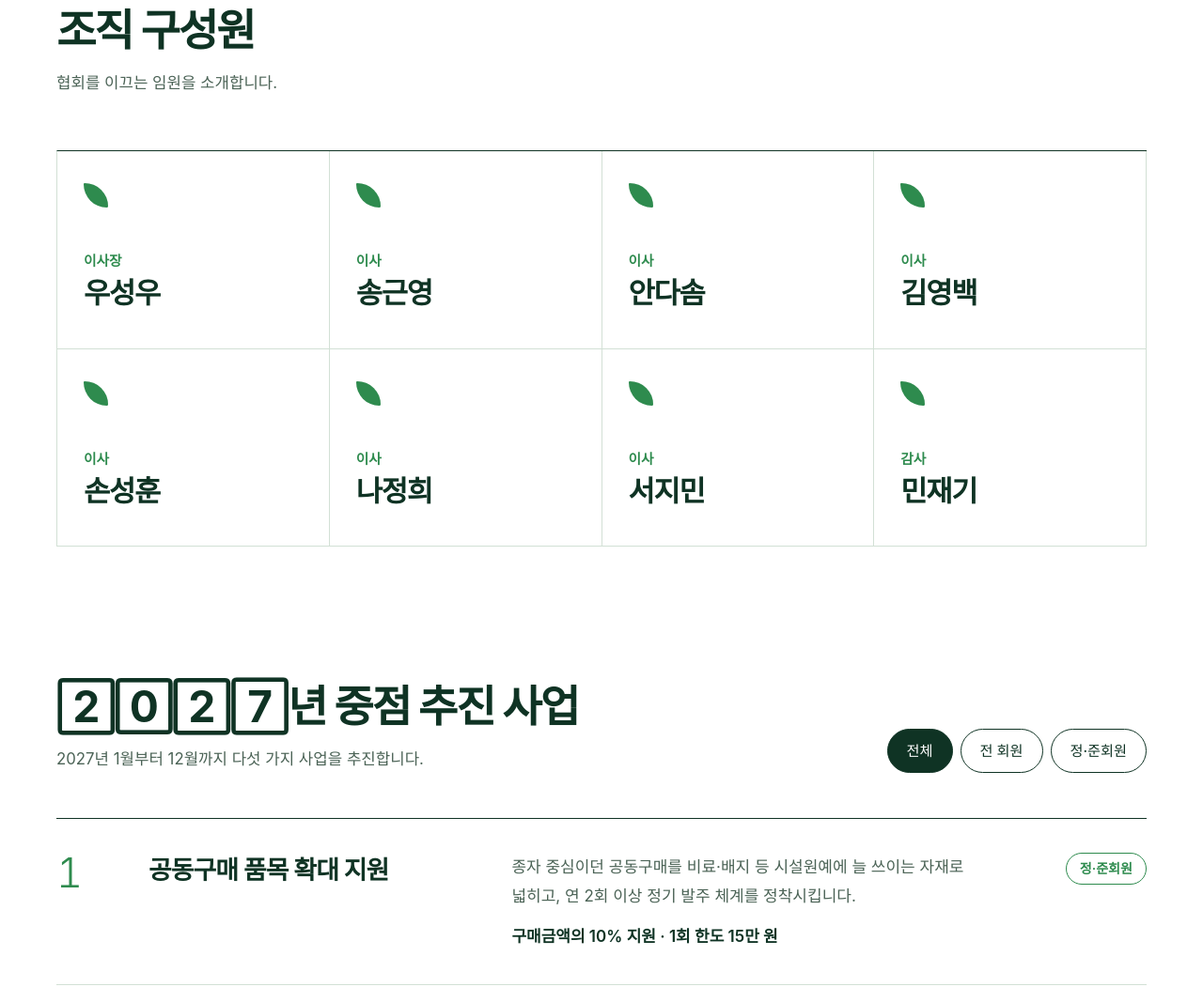
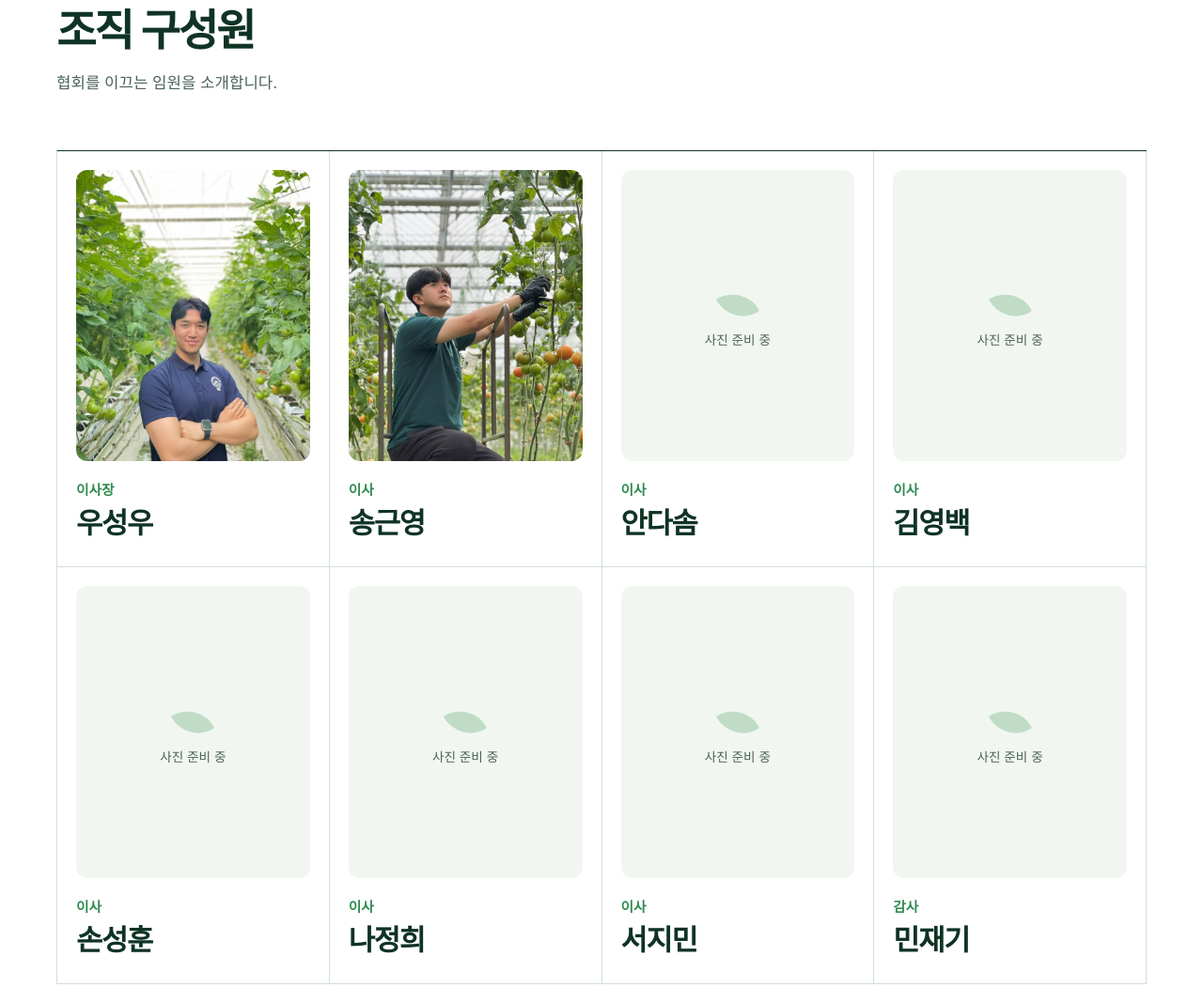
Before and after one commit to dgpha/dgpha.github.io, a plain HTML site: page index.html in a window 1280 px wide. Shown: the part 5289-6340 px from the top of the page at 94% size. Drawn offline with Linux system fonts and the light colour scheme; a web font is replaced by a local one.

Commit message:
조직 구성원에 사진 칸 추가 (우성우·송근영 사진, 나머지는 빈 칸)
Co-Authored-By: Claude Opus 5.5 <noreply@anthropic.com>

```diff
--- a/index.html
+++ b/index.html
@@ -424,6 +424,16 @@ h2{font-weight:650;letter-spacing:-.045em;line-height:1.3}
 .lb .lbn{position:absolute;top:50%;translate:0 -50%;width:54px;height:54px;border-radius:50%;border:1px solid #fff;background:none;color:#fff;font:inherit;font-size:.85rem;font-weight:600;cursor:pointer}
 .lb .lbn:hover{background:#fff;color:var(--ink)}
 .lb .prev{left:clamp(10px,2vw,36px)}.lb .next{right:clamp(10px,2vw,36px)}
+
+/* ---------- 구성원 사진 칸: 사진이 없으면 '사진 준비 중' 빈 칸 ---------- */
+.people li{padding:20px 20px 26px}
+.people .role{margin-top:18px}
+.ph{position:relative;z-index:2;aspect-ratio:4/5;border-radius:12px;overflow:hidden;background:var(--paper);display:grid;place-items:center}
+.ph::before{content:"";width:34px;height:34px;border-radius:var(--leafshape);background:#2e8b4e40;transform:rotate(-30deg);margin-top:-22px}
+.ph::after{content:"사진 준비 중";position:absolute;left:0;right:0;top:calc(50% + 14px);text-align:center;font-size:.85rem;color:var(--soft)}
+.ph img{position:absolute;inset:0;z-index:1;width:100%;height:100%;object-fit:cover;transition:transform .8s cubic-bezier(.2,.7,.2,1)}
+.people li:hover .ph img{transform:scale(1.06)}
+@media (max-width:900px){.people li{padding:14px 14px 20px}}
 </style>
 </head>
 <body>
@@ -538,14 +548,14 @@ h2{font-weight:650;letter-spacing:-.045em;line-height:1.3}
     <div class="wrap">
       <div class="head"><div><h2>조직 구성원</h2><p>협회를 이끄는 임원을 소개합니다.</p></div></div>
       <ul class="people">
-        <li><span class="mk" aria-hidden="true"></span><span class="role">이사장</span><span class="name">우성우</span></li>
-        <li><span class="mk" aria-hidden="true"></span><span class="role">이사</span><span class="name">송근영</span></li>
-        <li><span class="mk" aria-hidden="true"></span><span class="role">이사</span><span class="name">안다솜</span></li>
-        <li><span class="mk" aria-hidden="true"></span><span class="role">이사</span><span class="name">김영백</span></li>
-        <li><span class="mk" aria-hidden="true"></span><span class="role">이사</span><span class="name">손성훈</span></li>
-        <li><span class="mk" aria-hidden="true"></span><span class="role">이사</span><span class="name">나정희</span></li>
-        <li><span class="mk" aria-hidden="true"></span><span class="role">이사</span><span class="name">서지민</span></li>
-        <li><span class="mk" aria-hidden="true"></span><span class="role">감사</span><span class="name">민재기</span></li>
+        <li><div class="ph"><img src="assets/people/01.jpg" alt="이사장 우성우" width="720" height="900" loading="lazy" onerror="this.remove()"></div><span class="role">이사장</span><span class="name">우성우</span></li>
+        <li><div class="ph"><img src="assets/people/02.jpg" alt="이사 송근영" width="720" height="900" loading="lazy" onerror="this.remove()"></div><span class="role">이사</span><span class="name">송근영</span></li>
+        <li><div class="ph"><img src="assets/people/03.jpg" alt="이사 안다솜" width="720" height="900" loading="lazy" onerror="this.remove()"></div><span class="role">이사</span><span class="name">안다솜</span></li>
+        <li><div class="ph"><img src="assets/people/04.jpg" alt="이사 김영백" width="720" height="900" loading="lazy" onerror="this.remove()"></div><span class="role">이사</span><span class="name">김영백</span></li>
+        <li><div class="ph"><img src="assets/people/05.jpg" alt="이사 손성훈" width="720" height="900" loading="lazy" onerror="this.remove()"></div><span class="role">이사</span><span class="name">손성훈</span></li>
+        <li><div class="ph"><img src="assets/people/06.jpg" alt="이사 나정희" width="720" height="900" loading="lazy" onerror="this.remove()"></div><span class="role">이사</span><span class="name">나정희</span></li>
+        <li><div class="ph"><img src="assets/people/07.jpg" alt="이사 서지민" width="720" height="900" loading="lazy" onerror="this.remove()"></div><span class="role">이사</span><span class="name">서지민</span></li>
+        <li><div class="ph"><img src="assets/people/08.jpg" alt="감사 민재기" width="720" height="900" loading="lazy" onerror="this.remove()"></div><span class="role">감사</span><span class="name">민재기</span></li>
       </ul>
     </div>
   </section>
```
Also changed, not shown: assets/people/01.jpg (added), assets/people/02.jpg (added).
